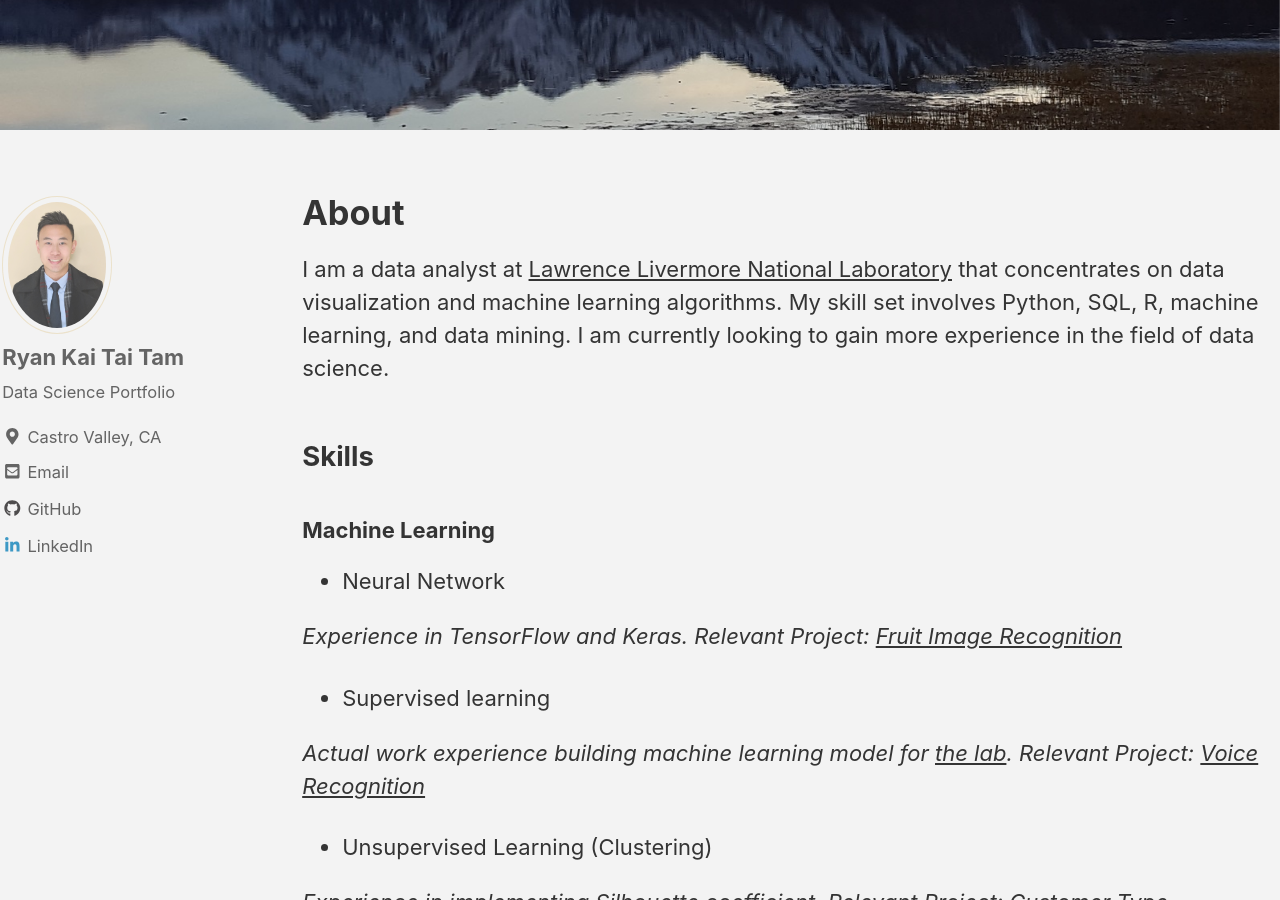
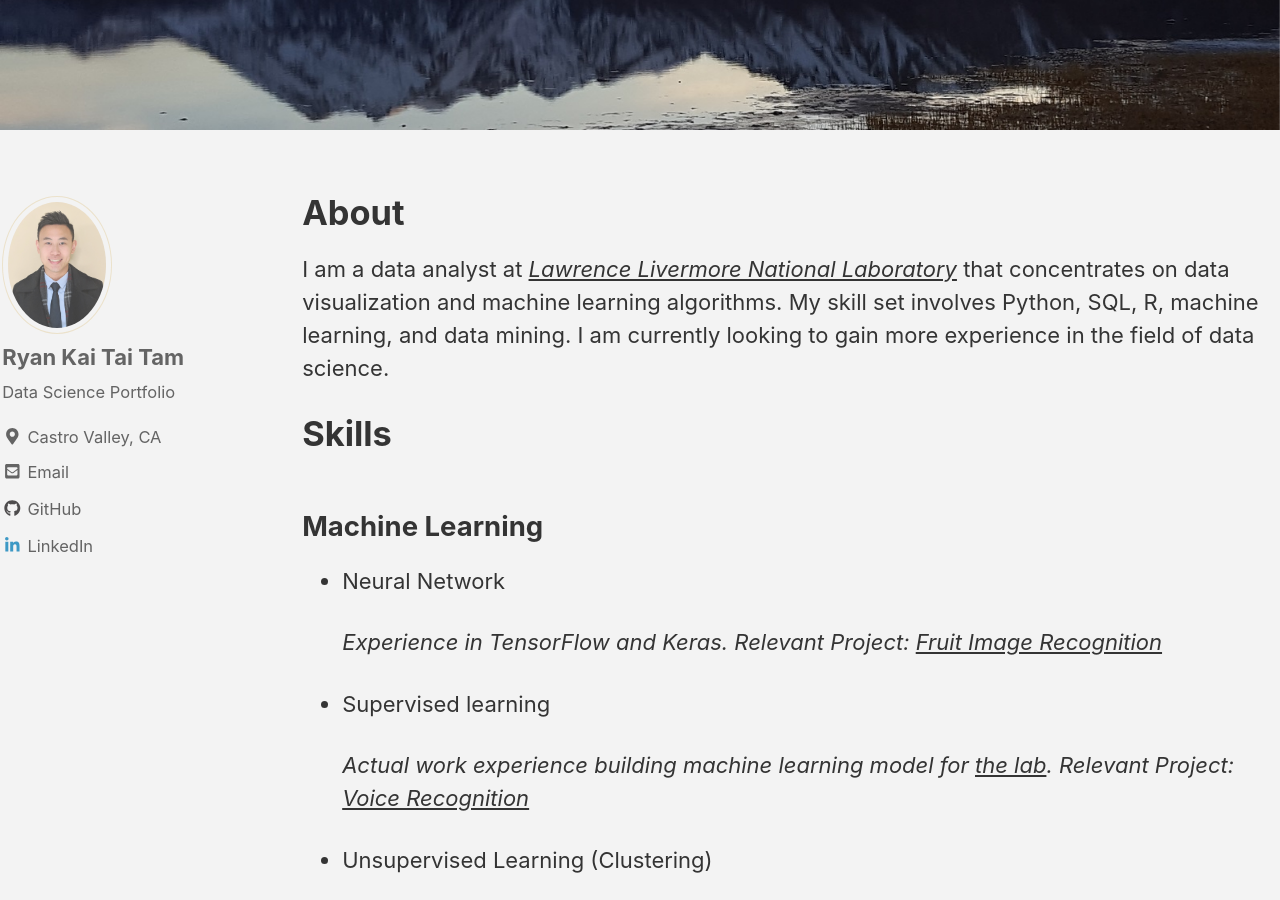
Before and after one commit to ryan-kttam/ryan-kttam.github.io, a Jekyll site: the page built from _pages/about.md, in a window 1280 px wide and 900 px high, scrolled down 427 px. Built offline with Jekyll 4.4.1, drawn with Linux system fonts in a browser that asks for light colours; cached includes are drawn as plain includes; nearby versions of some CDN libraries.

```diff
--- a/_pages/about.md
+++ b/_pages/about.md
@@ -7,35 +7,38 @@ header:
   image: "/images/mm1.jpg"
 ---
 
-I am a data analyst at [Lawrence Livermore National Laboratory](https://en.wikipedia.org/wiki/Lawrence_Livermore_National_Laboratory) that concentrates on data visualization and machine learning algorithms. My skill set involves Python, SQL, R, machine learning, and data mining. I am currently looking to gain more experience in the field of data science.
+I am a data analyst at *[Lawrence Livermore National Laboratory](https://en.wikipedia.org/wiki/Lawrence_Livermore_National_Laboratory)* that concentrates on data visualization and machine learning algorithms. My skill set involves Python, SQL, R, machine learning, and data mining. I am currently looking to gain more experience in the field of data science.
 
-## Skills
+# Skills
 
-### Machine Learning
+## Machine Learning
 
  * Neural Network
 
-  *Experience in TensorFlow and Keras. Relevant Project: [Fruit Image Recognition](/fruit_image_recognition/)*
+    *Experience in TensorFlow and Keras. Relevant Project: [Fruit Image Recognition](/fruit_image_recognition/)*
 
  * Supervised learning
 
-  *Actual work experience building machine learning model for [the lab](https://en.wikipedia.org/wiki/Lawrence_Livermore_National_Laboratory). Relevant Project: [Voice Recognition](/Voice_recognition/)*
+    *Actual work experience building machine learning model for [the lab](https://en.wikipedia.org/wiki/Lawrence_Livermore_National_Laboratory). Relevant Project: [Voice Recognition](/Voice_recognition/)*
 
  * Unsupervised Learning (Clustering)
 
-  *Experience in implementing Silhouette coefficient. Relevant Project: [Customer Type Clustering](/Customer_Type_Clustering/)*
+    *Experience in implementing Silhouette coefficient. Relevant Project: [Customer Type Clustering](/Customer_Type_Clustering/)*
 
  * Natural Language Processing
 
-  *Actual work experience in analyzing surveys for [the lab](https://en.wikipedia.org/wiki/Lawrence_Livermore_National_Laboratory). Relevant Project: [Women Clothing Reviews Analysis](/Women_Clothing_Reviews/)*
+    *Actual work experience in analyzing surveys for [the lab](https://en.wikipedia.org/wiki/Lawrence_Livermore_National_Laboratory). Relevant Project: [Women Clothing Reviews Analysis](/Women_Clothing_Reviews/)*
 
-### Data Mining
+## Data Mining
  * Data Visualization
+
   *Relevant Project: [Android Market Analysis](/Android_Market_Analysis/)*
+
  * Feature Learning/ Feature Engineering
+
   *Relevant Project: [Customer Type Clustering](/Customer_Type_Clustering/)*
 
-### Technical Language
+## Technical Language
 
   * Expert
     - Python
```
